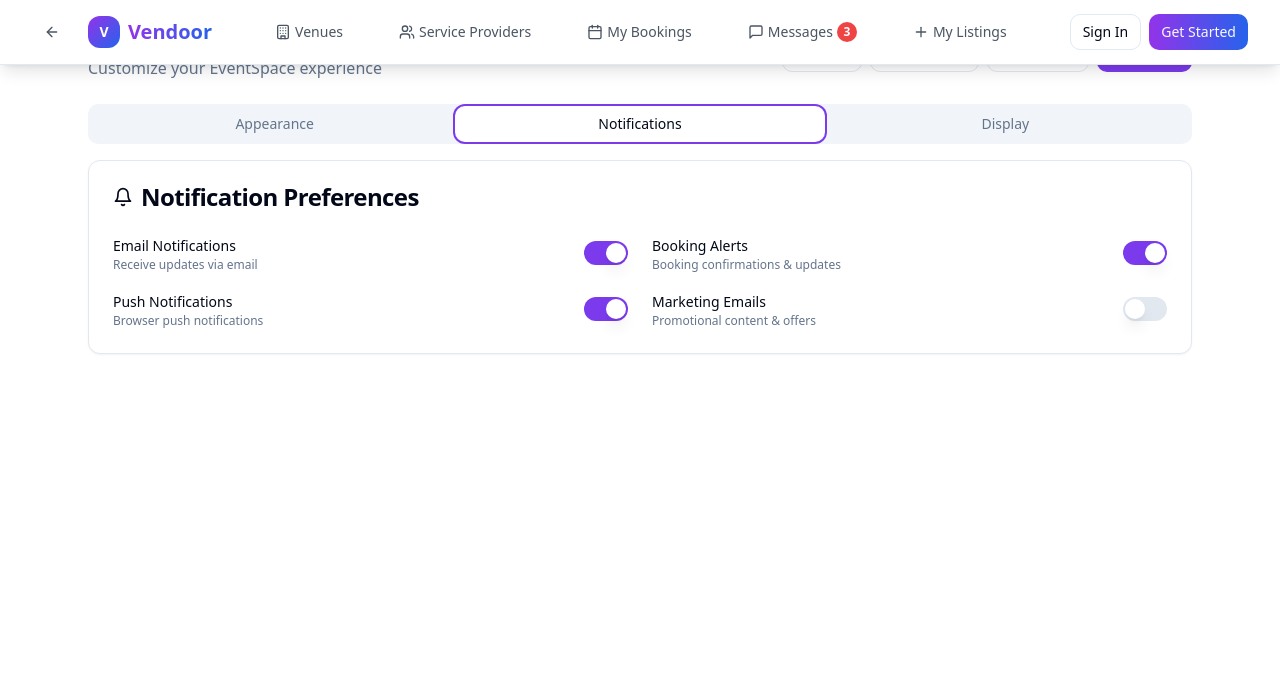
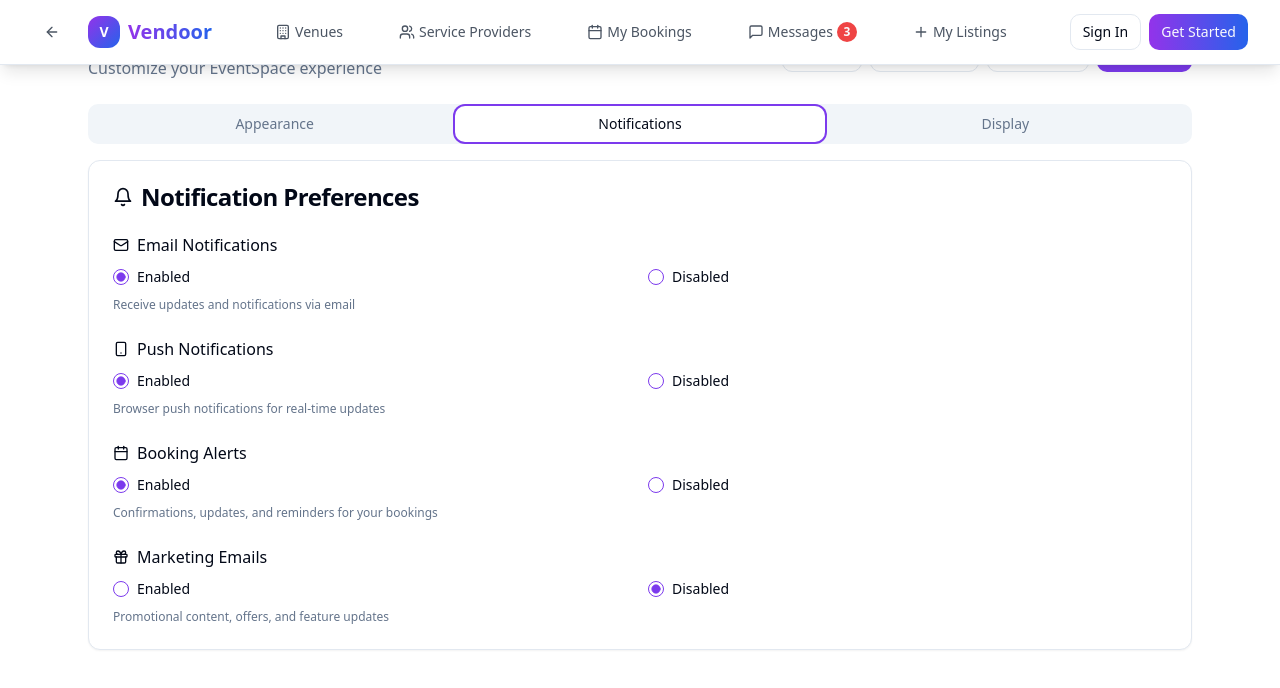
Before and after one commit to james38245/create-app-universe-open, a React (Vite) app: page /settings in a window 1280 px wide. Both pictures are taken after a click on the tab "Notifications". Shown: the top 688 px of the page. Built offline with nearby package versions, Linux system fonts and the light colour scheme.

Commit message:
Fix notification preferences in settings
Ensured radio buttons in notification settings correctly reflect and update user preferences. Implemented functionality to save and display the selected notification settings.

```diff
--- a/src/components/UserSettings.tsx
+++ b/src/components/UserSettings.tsx
@@ -4,7 +4,7 @@ import { Tabs, TabsContent, TabsList, TabsTrigger } from '@/components/ui/tabs';
 import { useUserSettings } from '@/hooks/useUserSettings';
 import SettingsHeader from '@/components/settings/SettingsHeader';
 import AppearanceSettings from '@/components/settings/AppearanceSettings';
-import NotificationSettings from '@/components/settings/NotificationSettings';
+import NotificationPreferences from '@/components/settings/NotificationPreferences';
 import DisplaySettings from '@/components/settings/DisplaySettings';
 
 const UserSettings = () => {
@@ -46,7 +46,7 @@ const UserSettings = () => {
         </TabsContent>
 
         <TabsContent value="notifications">
-          <NotificationSettings
+          <NotificationPreferences
             settings={settings}
             onSettingChange={handleSettingChange}
           />
--- /dev/null
+++ b/src/components/settings/NotificationPreferences.tsx
@@ -0,0 +1,129 @@
+
+import React from 'react';
+import { Card, CardContent, CardHeader, CardTitle } from '@/components/ui/card';
+import { Label } from '@/components/ui/label';
+import { RadioGroup, RadioGroupItem } from '@/components/ui/radio-group';
+import { Bell, Mail, Smartphone, Calendar, Gift } from 'lucide-react';
+
+interface Settings {
+  emailNotifications: boolean;
+  pushNotifications: boolean;
+  bookingAlerts: boolean;
+  marketingEmails: boolean;
+}
+
+interface NotificationPreferencesProps {
+  settings: Settings;
+  onSettingChange: (key: string, value: any) => void;
+}
+
+const NotificationPreferences: React.FC<NotificationPreferencesProps> = ({
+  settings,
+  onSettingChange
+}) => {
+  return (
+    <Card>
+      <CardHeader>
+        <CardTitle className="flex items-center space-x-2">
+          <Bell className="h-5 w-5" />
+          <span>Notification Preferences</span>
+        </CardTitle>
+      </CardHeader>
+      <CardContent className="space-y-6">
+        {/* Email Notifications */}
+        <div className="space-y-3">
+          <div className="flex items-center space-x-2">
+            <Mail className="h-4 w-4" />
+            <Label className="text-base font-medium">Email Notifications</Label>
+          </div>
+          <RadioGroup
+            value={settings.emailNotifications ? "enabled" : "disabled"}
+            onValueChange={(value) => onSettingChange('emailNotifications', value === "enabled")}
+            className="grid grid-cols-2 gap-4"
+          >
+            <div className="flex items-center space-x-2">
+              <RadioGroupItem value="enabled" id="email-enabled" />
+              <Label htmlFor="email-enabled" className="cursor-pointer">Enabled</Label>
+            </div>
+            <div className="flex items-center space-x-2">
+              <RadioGroupItem value="disabled" id="email-disabled" />
+              <Label htmlFor="email-disabled" className="cursor-pointer">Disabled</Label>
+            </div>
+          </RadioGroup>
+          <p className="text-xs text-muted-foreground">Receive updates and notifications via email</p>
+        </div>
+
+        {/* Push Notifications */}
+        <div className="space-y-3">
+          <div className="flex items-center space-x-2">
+            <Smartphone className="h-4 w-4" />
+            <Label className="text-base font-medium">Push Notifications</Label>
+          </div>
+          <RadioGroup
+            value={settings.pushNotifications ? "enabled" : "disabled"}
+            onValueChange={(value) => onSettingChange('pushNotifications', value === "enabled")}
+            className="grid grid-cols-2 gap-4"
+          >
+            <div className="flex items-center space-x-2">
+              <RadioGroupItem value="enabled" id="push-enabled" />
+              <Label htmlFor="push-enabled" className="cursor-pointer">Enabled</Label>
+            </div>
+            <div className="flex items-center space-x-2">
+              <RadioGroupItem value="disabled" id="push-disabled" />
+              <Label htmlFor="push-disabled" className="cursor-pointer">Disabled</Label>
+            </div>
+          </RadioGroup>
+          <p className="text-xs text-muted-foreground">Browser push notifications for real-time updates</p>
+        </div>
+
+        {/* Booking Alerts */}
+        <div className="space-y-3">
+          <div className="flex items-center space-x-2">
+            <Calendar className="h-4 w-4" />
+            <Label className="text-base font-medium">Booking Alerts</Label>
+          </div>
+          <RadioGroup
+            value={settings.bookingAlerts ? "enabled" : "disabled"}
+            onValueChange={(value) => onSettingChange('bookingAlerts', value === "enabled")}
+            className="grid grid-cols-2 gap-4"
+          >
+            <div className="flex items-center space-x-2">
+              <RadioGroupItem value="enabled" id="booking-enabled" />
+              <Label htmlFor="booking-enabled" className="cursor-pointer">Enabled</Label>
+            </div>
+            <div className="flex items-center space-x-2">
+              <RadioGroupItem value="disabled" id="booking-disabled" />
+              <Label htmlFor="booking-disabled" className="cursor-pointer">Disabled</Label>
+            </div>
+          </RadioGroup>
+          <p className="text-xs text-muted-foreground">Confirmations, updates, and reminders for your bookings</p>
+        </div>
+
+        {/* Marketing Emails */}
+        <div className="space-y-3">
+          <div className="flex items-center space-x-2">
+            <Gift className="h-4 w-4" />
+            <Label className="text-base font-medium">Marketing Emails</Label>
+          </div>
+          <RadioGroup
+            value={settings.marketingEmails ? "enabled" : "disabled"}
+            onValueChange={(value) => onSettingChange('marketingEmails', value === "enabled")}
+            className="grid grid-cols-2 gap-4"
+          >
+            <div className="flex items-center space-x-2">
+              <RadioGroupItem value="enabled" id="marketing-enabled" />
+              <Label htmlFor="marketing-enabled" className="cursor-pointer">Enabled</Label>
+            </div>
+            <div className="flex items-center space-x-2">
+              <RadioGroupItem value="disabled" id="marketing-disabled" />
+              <Label htmlFor="marketing-disabled" className="cursor-pointer">Disabled</Label>
+            </div>
+          </RadioGroup>
+          <p className="text-xs text-muted-foreground">Promotional content, offers, and feature updates</p>
+        </div>
+      </CardContent>
+    </Card>
+  );
+};
+
+export default NotificationPreferences;
```
